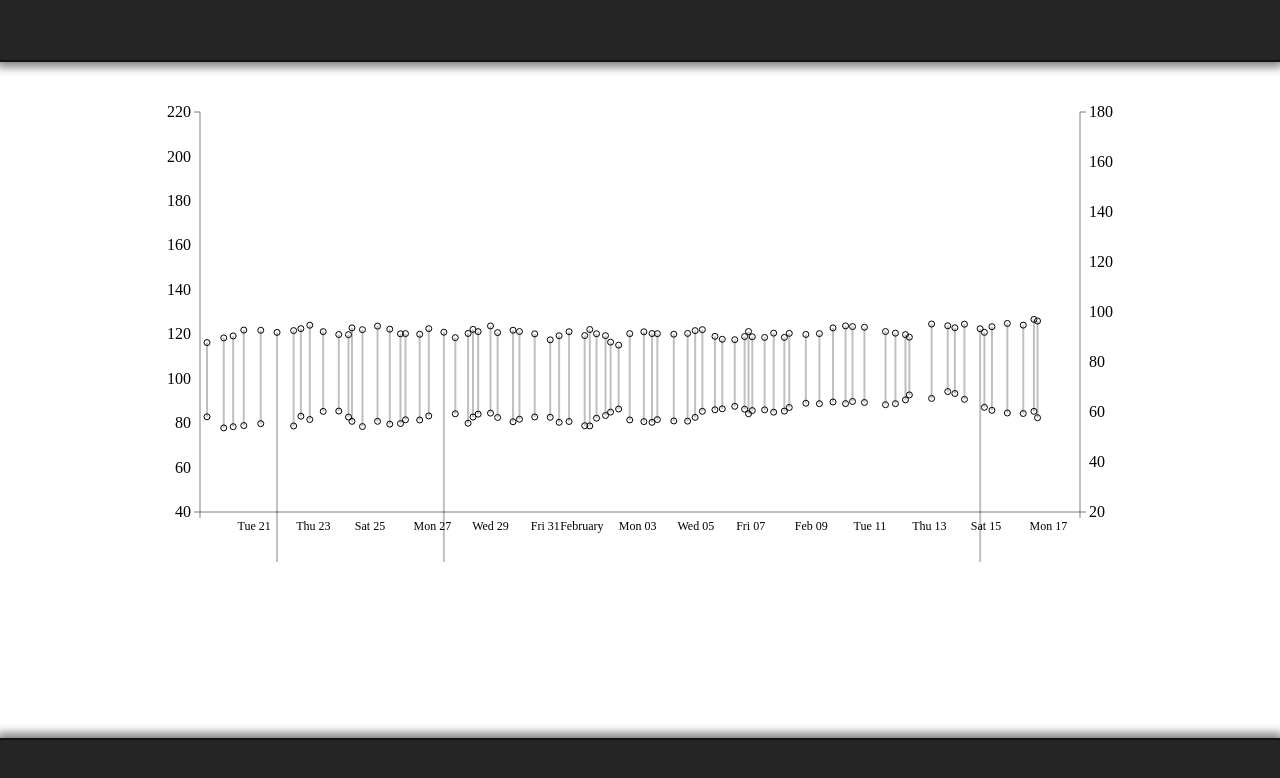
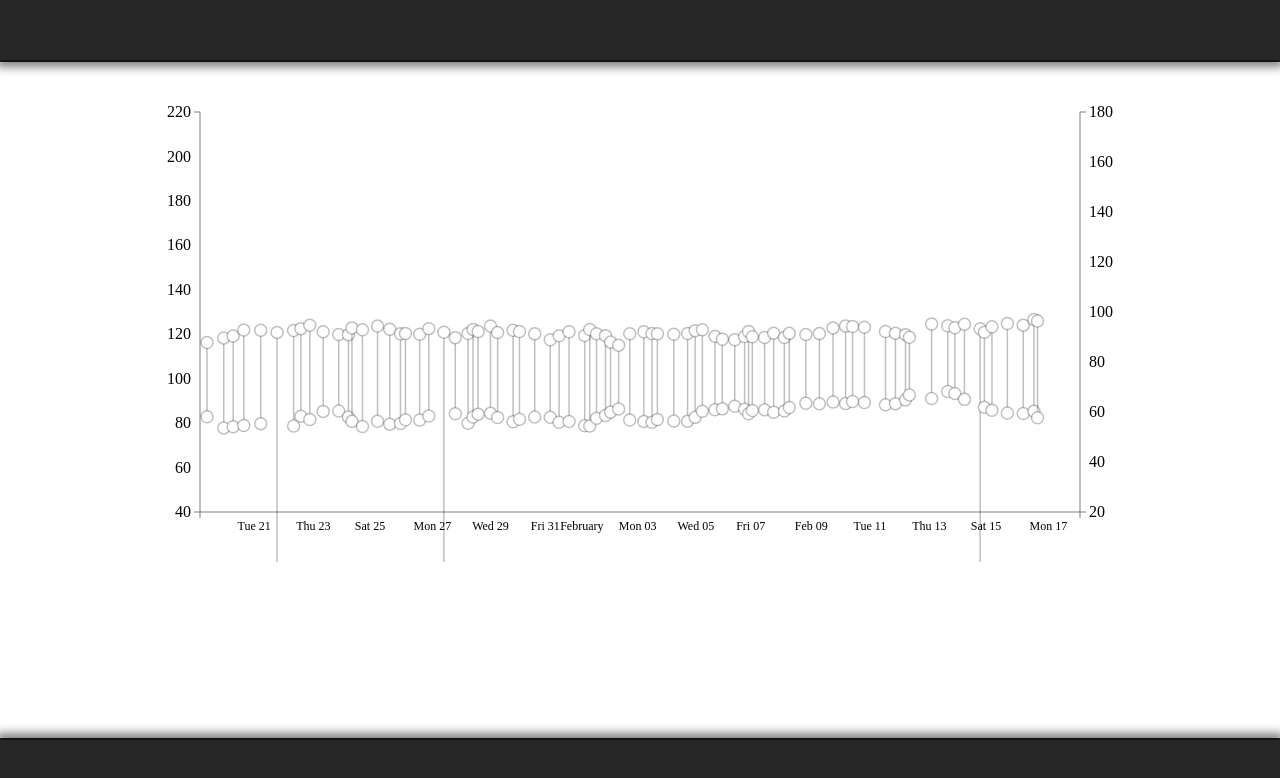
Before and after one commit to Olsonish/doodles, a plain HTML site: page index.html in a window 1280 px wide. Drawn offline with nearby package versions, Linux system fonts and the light colour scheme.

Commit message:
much nicer grouping of lines and dots for candlestick

```diff
--- a/doodle.css
+++ b/doodle.css
@@ -84,8 +84,7 @@ body:before {
 }
 
 .dot {
-  fill: none;
-  stroke: #000;
+  fill: white;
   shape-rendering: auto;
-  stroke-width: 1px;
+  stroke-width: 1.5px;
 }
--- a/doodle.js
+++ b/doodle.js
@@ -377,7 +377,7 @@ function renderCandleStick(data, yAxes) {
     var formatDate = d3.time.format("%x");
 
     // the candlestick stem
-    csgroup.selectAll("line.stem")
+    /*csgroup.selectAll("line.stem")
             .data(col1.index)
             .enter()
             .append("svg:line")
@@ -393,24 +393,7 @@ function renderCandleStick(data, yAxes) {
 
             // bottom coords
             .attr("x2", getXCoord)
-            .attr("y2", getY2Coord)
-
-            // some interactivity and feedback
-            .on("mouseover", function(d) {
-                d3.select(this)
-                    .attr("stroke-width", "4")
-                    .attr("stroke", "rgba(0,0,0,1)");
-
-                console.log(col1.values[d]);
-                console.log(col2.values[d]);
-            })
-            .on("mouseout", function(d) {
-                d3.select(this)
-                    .attr("stroke-width", "2")
-                    .attr("stroke", "rgba(0,0,0,.25)");
-            });
-
-
+            .attr("y2", getY2Coord);
 
 
     // y1 dots
@@ -429,12 +412,120 @@ function renderCandleStick(data, yAxes) {
             .attr("class", "dot y2dot")
             .attr("cx", getXCoord)
             .attr("cy", getY2Coord)
+            .attr("fill", "white")
             .attr("r", getDotRadius);
+
+    // some interactivity and feedback
+    csgroup.selectAll("line.stem")
+        .on("mouseover", function(d) {
+            d3.select(this)
+                .attr("stroke-width", "4")
+                .attr("stroke", "rgba(0,0,0,1)");
+
+            console.log(col1.values[d]);
+            console.log(col2.values[d]);
+        })
+        .on("mouseout", function(d) {
+            d3.select(this)
+                .attr("stroke-width", "2")
+                .attr("stroke", "rgba(0,0,0,.25)");
+        });*/
+
+
+
+
+
+
+
+
+
+
+    // second attempt except grouped
+    var csgroup2 = svg.append("svg:g")
+                     .attr("class", "csgroup2")
+                     .attr("transform", "translate(" + visTranslation + ")");
+
+
+    csgroup2.selectAll("g.stick")
+        .data(col1.index)
+        .enter()
+        .append("svg:g")
+        .attr("class", "stick");
+
+    // render line before dots so dots are on top
+    csgroup2.selectAll("g.stick")
+        .append("svg:line")
+            .attr("class", "stem")
+            .attr("stroke-width", "1.5")
+            .attr("stroke", "rgba(0,0,0,.25)")
+            .attr("x1", getXCoord)
+            .attr("y1", getY1Coord)
+            .attr("x2", getXCoord)
+            .attr("y2", getY2Coord);
+
+    csgroup2.selectAll("g.stick")
+        .append("svg:circle")
+            .attr("class", "dot ydot1")
+            .attr("cx", getXCoord)
+            .attr("cy", getY1Coord)
+            .attr("r", getDotRadius)
+            .attr("fill", "white")
+            .attr("stroke-width", "1.5")
+            .attr("stroke", "rgba(0,0,0,.25)");
+
+    csgroup2.selectAll("g.stick")
+        .append("svg:circle")
+            .attr("class", "dot ydot2")
+            .attr("cx", getXCoord)
+            .attr("cy", getY2Coord)
+            .attr("r", getDotRadius)
+            .attr("fill", "white")
+            .attr("stroke-width", "1.5")
+            .attr("stroke", "rgba(0,0,0,.25)");
+
+    csgroup2.selectAll("g.stick")
+        .on("mouseover", function(d) {
+
+            d3.select(this)
+                .selectAll("circle")
+                    .attr("stroke-width", "4")
+                    .attr("stroke", "rgba(0,0,255,1)");
+
+            d3.select(this)
+                .selectAll("line")
+                    .attr("stroke-width", "4")
+                    .attr("stroke", "rgba(0,0,255,1)");
+
+            console.log(col1.values[d]);
+            console.log(col2.values[d]);
+
+        })
+        .on("mouseout", function(d) {
+
+            d3.select(this)
+                .selectAll("circle")
+                    .attr("stroke-width", "1.5")
+                    .attr("stroke", "rgba(0,0,0,.25)");
+
+            d3.select(this)
+                .selectAll("line")
+                    .attr("stroke-width", "1.5")
+                    .attr("stroke", "rgba(0,0,0,.25)");
+
+        });
+
+
+
+
+
+
+
+
 
 
 
     function getDotRadius(d) {
-        return 3;
+        return 6;
     }
 
     function getY1Coord(d) {
```
